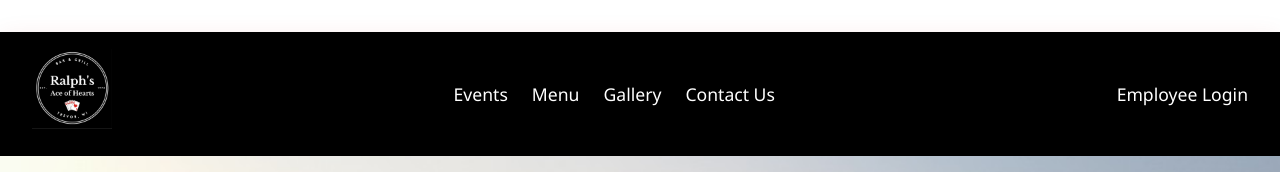
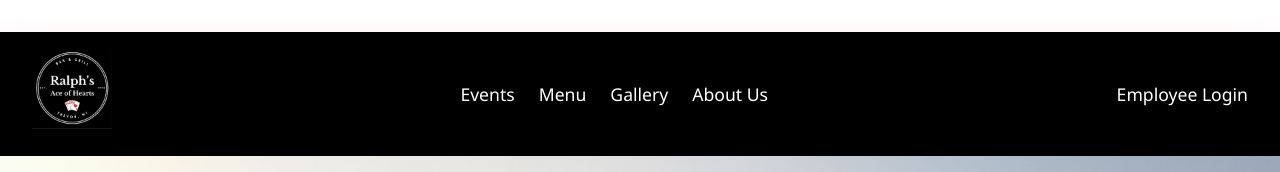
Before and after one commit to Ralph-s-Ace-of-Hearts/Ralph-s, a React (Vite) app in the folder client/: page / in a window 1280 px wide. Shown: the top 172 px of the page. Built offline with nearby package versions, Linux system fonts and the light colour scheme; no server answers.

Commit message:
fixed nav

```diff
--- a/client/src/components/Nav/index.jsx
+++ b/client/src/components/Nav/index.jsx
@@ -35,16 +35,16 @@
       </h1>
       <ul>
         <li>
-          <Link to="/about">Events</Link>
+          <Link to="/events">Events</Link>
         </li>
         <li>
-          <Link to="/about">Menu</Link>
+          <Link to="/menu">Menu</Link>
         </li>
         <li>
-          <Link to="/about">Gallery</Link>
+          <Link to="/gallery">Gallery</Link>
         </li>
         <li>
-          <Link to="/about">Contact Us</Link>
+          <Link to="/about">About Us</Link>
         </li>
       </ul>
       {Auth.loggedIn() && Auth.isAdmin() && (
```
